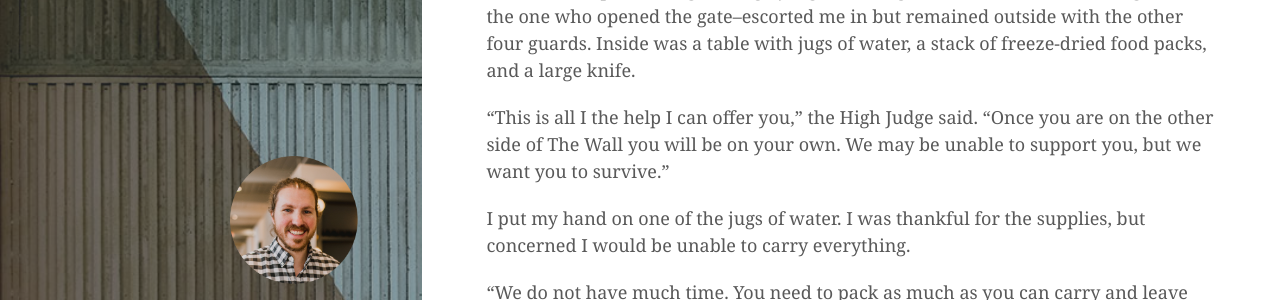
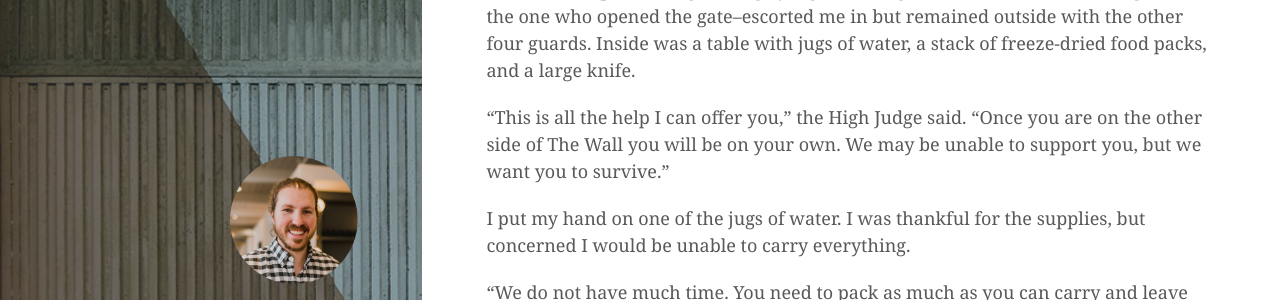
Before and after one commit to shawgravitt/shawgravitt.github.io, a Jekyll site: the page built from _posts/2019-08-23-crimes-against-the-human-race.md, in a window 1280 px wide and 900 px high, scrolled down 7732 px. Shown: the part 155-455 px from the top of the window. Built offline with Jekyll 4.4.1, drawn with Linux system fonts in a browser that asks for light colours; nearby versions of some CDN libraries.

```diff
--- a/_posts/2019-08-23-crimes-against-the-human-race.md
+++ b/_posts/2019-08-23-crimes-against-the-human-race.md
@@ -173,7 +173,7 @@ Three guards stood in front of the gate waiting for me and the two other guards
 
 The small door slid open. I didn’t know what to expect to see on the other side, but I did not anticipate seeing the High Judge standing in a small room. The fifth guard–the one who opened the gate–escorted me in but remained outside with the other four guards. Inside was a table with jugs of water, a stack of freeze-dried food packs, and a large knife.
 
-“This is all I the help I can offer you,” the High Judge said. “Once you are on the other side of The Wall you will be on your own. We may be unable to support you, but we want you to survive.”
+“This is all the help I can offer you,” the High Judge said. “Once you are on the other side of The Wall you will be on your own. We may be unable to support you, but we want you to survive.”
 
 I put my hand on one of the jugs of water. I was thankful for the supplies, but concerned I would be unable to carry everything.
 
```
Also changed, not shown: 5 other files.
